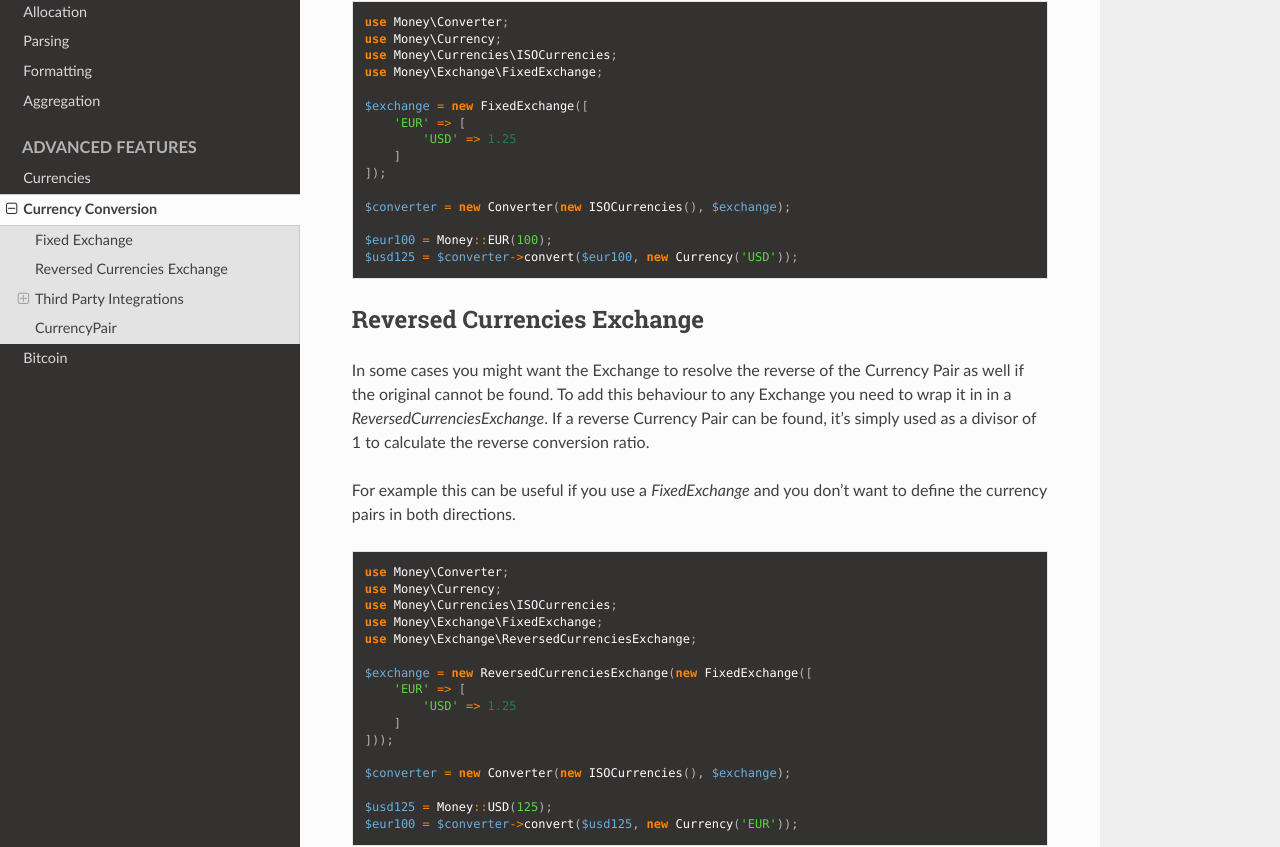
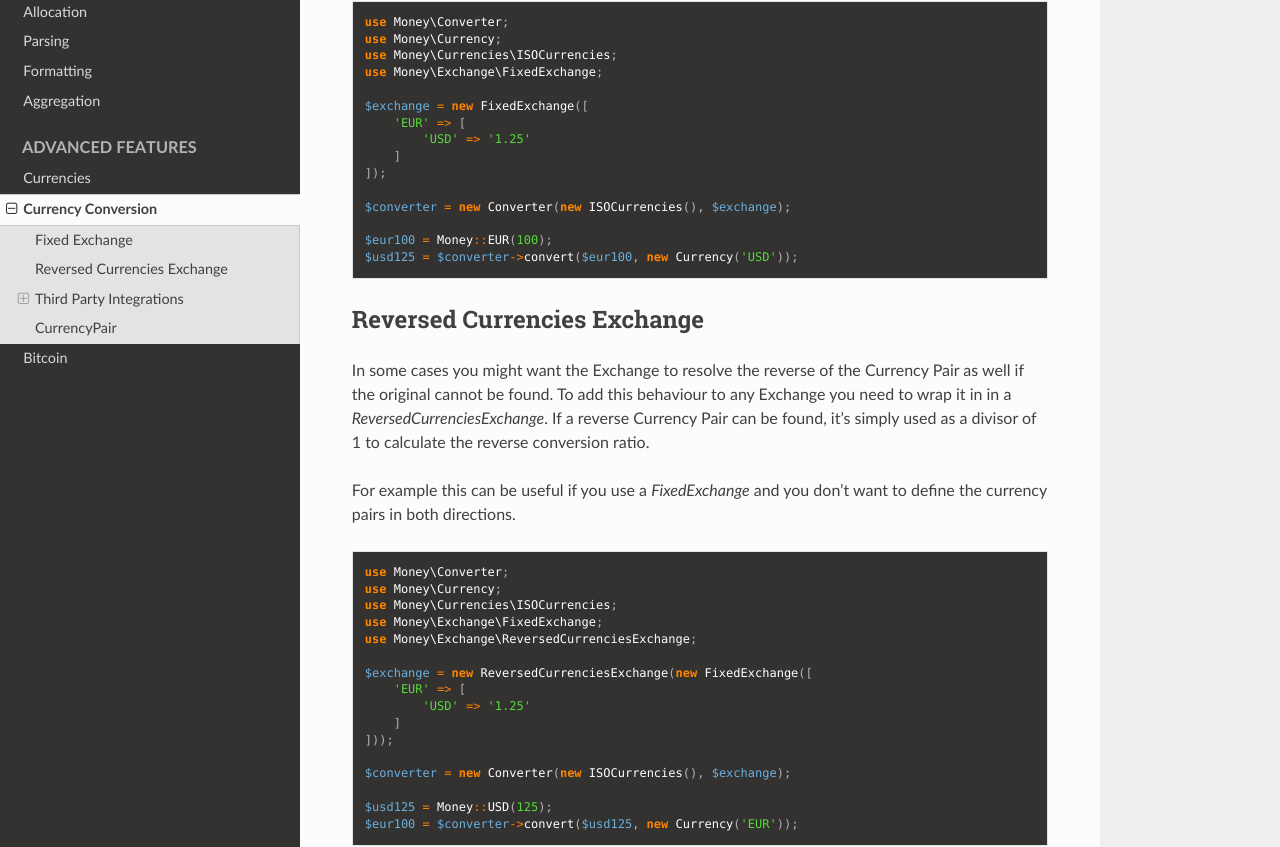
Before and after one commit to moneyphp/money, a Sphinx documentation site: the page built from doc/features/currency-conversion.rst, in a window 1280 px wide and 1400 px high. Shown: the part 359-1206 px from the top of the window. Built offline with Sphinx 7.4.7 and the Read the Docs theme 2.0.0, drawn with Linux system fonts in a browser that asks for light colours.

```diff
--- a/doc/features/currency-conversion.rst
+++ b/doc/features/currency-conversion.rst
@@ -20,7 +20,7 @@ You can use a fixed exchange to convert `Money` into another Currency.
 
     $exchange = new FixedExchange([
         'EUR' => [
-            'USD' => 1.25
+            'USD' => '1.25'
         ]
     ]);
 
@@ -52,7 +52,7 @@ define the currency pairs in both directions.
 
     $exchange = new ReversedCurrenciesExchange(new FixedExchange([
         'EUR' => [
-            'USD' => 1.25
+            'USD' => '1.25'
         ]
     ]));
 
```
